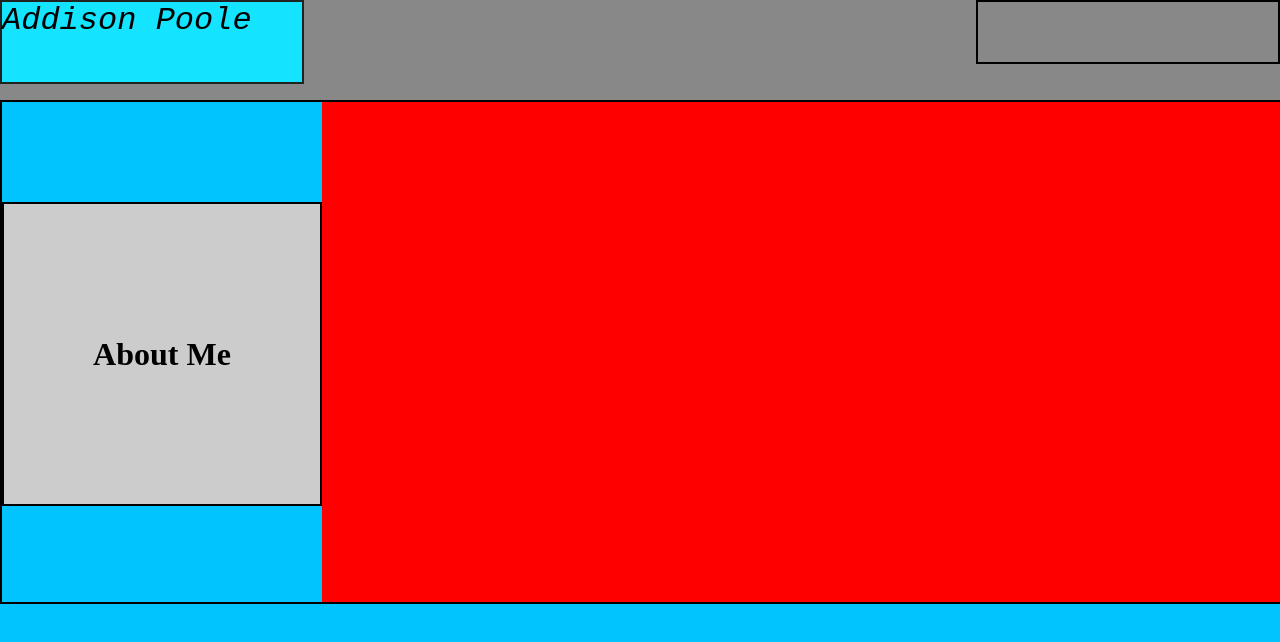
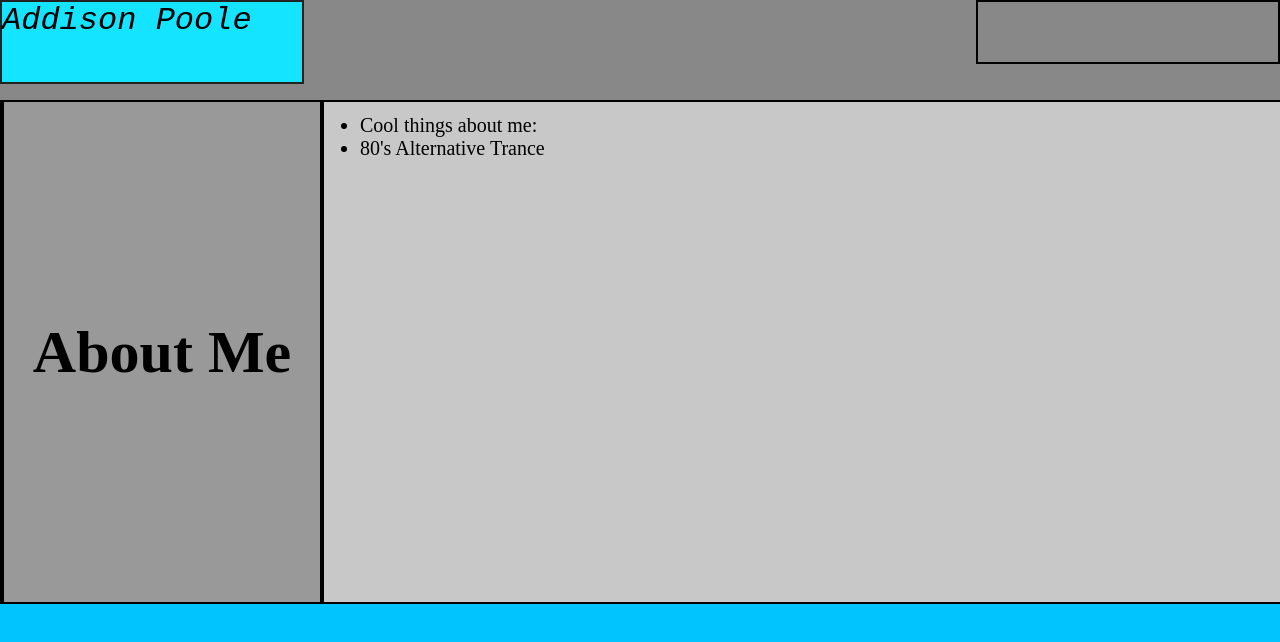
Before and after one commit to Kallandan/02h-Responsive_Portfolio, a plain HTML site: page index.html in a window 1280 px wide. Drawn offline with Linux system fonts and the light colour scheme.

Commit message:
progress update- fleshed out html and css, working on about me

```diff
--- a/Assets/css/style.css
+++ b/Assets/css/style.css
@@ -22,18 +22,26 @@ header {
 
 /* This is the css editor option for our About Me Section */
 .aboutme {
-    background-color: #ccc;
-    height: 300px;
+    font-size: 30px;
+    background-color: #999;
+    height: 500px;
     text-align: center;
+    border: solid black 2px;
 
-    border: solid black 2px;
 }
 
+/* We modify the actual */
 .aboutme h1 {
     margin: 0;
     position: relative;
     top: 50%;
     transform: translateY(-50%);
+}
+
+.abouttext {
+    text-align: left;
+    padding-left: 36px;
+    padding-top: 12px;
 }
 
 nav {
@@ -66,14 +74,14 @@ nav {
 
 #box{
     min-width: 25%;
-    height: 300px;
-    background-color: blue;
 }
 
 #box2{
+    font-size: 20px;
     width: 75%;
     height: 500px;
-    background-color: red;
+    background-color: rgb(200, 200, 200);
+    border: solid black 2px;
 }
 
 @media screen and (max-width: 1100px){
@@ -87,6 +95,9 @@ nav {
 @media screen and (max-width: 785px){
     #box{
         width: 45%;
+        display: flex;
+        flex-direction: column;
+        height: 45%;
     }
 }
 
--- a/index.html
+++ b/index.html
@@ -24,7 +24,12 @@
                     <h1>About Me</h1>
                 </div>
             </div>
-            <div id="box2"></div>
+            <div id="box2">
+                <ul class='abouttext'>
+                    <li>Cool things about me: </li>
+                    <li>80's Alternative Trance</li>
+                </ul>
+            </div>
         </div>
 
     </body>
```
